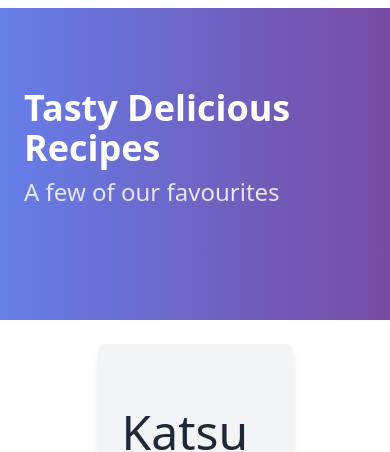
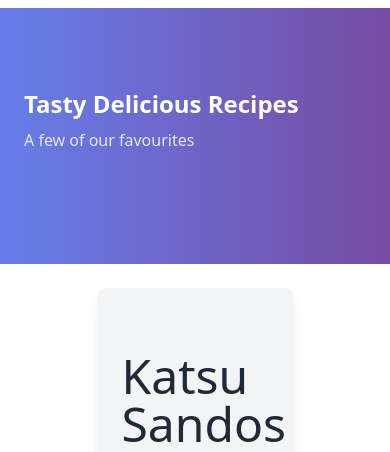
Before and after one commit to Velocima/fp-css-framework-challenge, a plain HTML site: page recipe.html in a window 390 px wide. Shown: the top 452 px of the page. Drawn offline with nearby package versions, Linux system fonts and the light colour scheme.

Commit message:
title font size tweak

```diff
--- a/recipe.html
+++ b/recipe.html
@@ -54,8 +54,8 @@
 		</header>
 		<section class="py-20" style="background: linear-gradient(90deg, #667eea 0%, #764ba2 100%)">
 			<div class="container mx-auto px-6">
-				<h2 class="text-4xl font-bold mb-2 text-white">Tasty Delicious Recipes</h2>
-				<h3 class="text-2xl mb-8 text-gray-200">A few of our favourites</h3>
+				<h2 class="text-2xl sm:text-4xl font-bold mb-2 text-white">Tasty Delicious Recipes</h2>
+				<h3 class="ext-1xl sm:text-2xl mb-8 text-gray-200">A few of our favourites</h3>
 			</div>
 		</section>
 		<section class="container mx-auto px-6 mt-6 bg-gray-100 w-1/2 p-10 rounded-lg shadow-lg">
```
